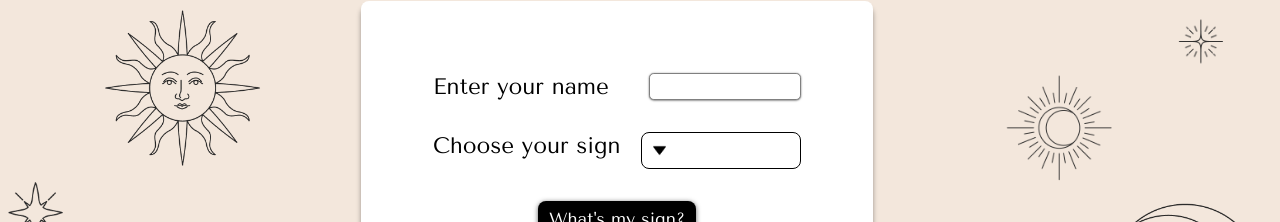
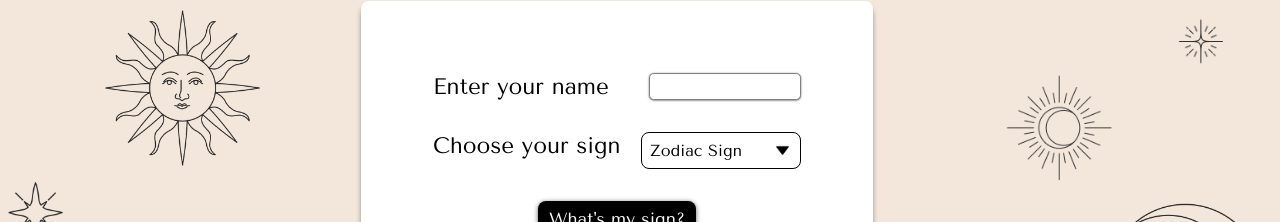
Before and after one commit to ReactFED22G-LMNJ/Horoskop, a React (Vite) app: page / in a window 1280 px wide. Shown: the part 239-461 px from the top of the page. Built offline with nearby package versions, Linux system fonts and the light colour scheme; a web font is replaced by a local one.

Commit message:
added drop down menu with props.label

```diff
--- a/src/components/FormBox.tsx
+++ b/src/components/FormBox.tsx
@@ -32,7 +32,7 @@ function FormBox() {
                     </EnterYourNameInput>
                     <ChooseYourSignInput>
                         <label>Choose your sign</label>
-                        <ZodiacDropdown/>
+                        <ZodiacDropdown label="Zodiac Sign" />
                     </ChooseYourSignInput>
                     <BtnContainer>
                         <Btn>What's my sign?</Btn>
```
